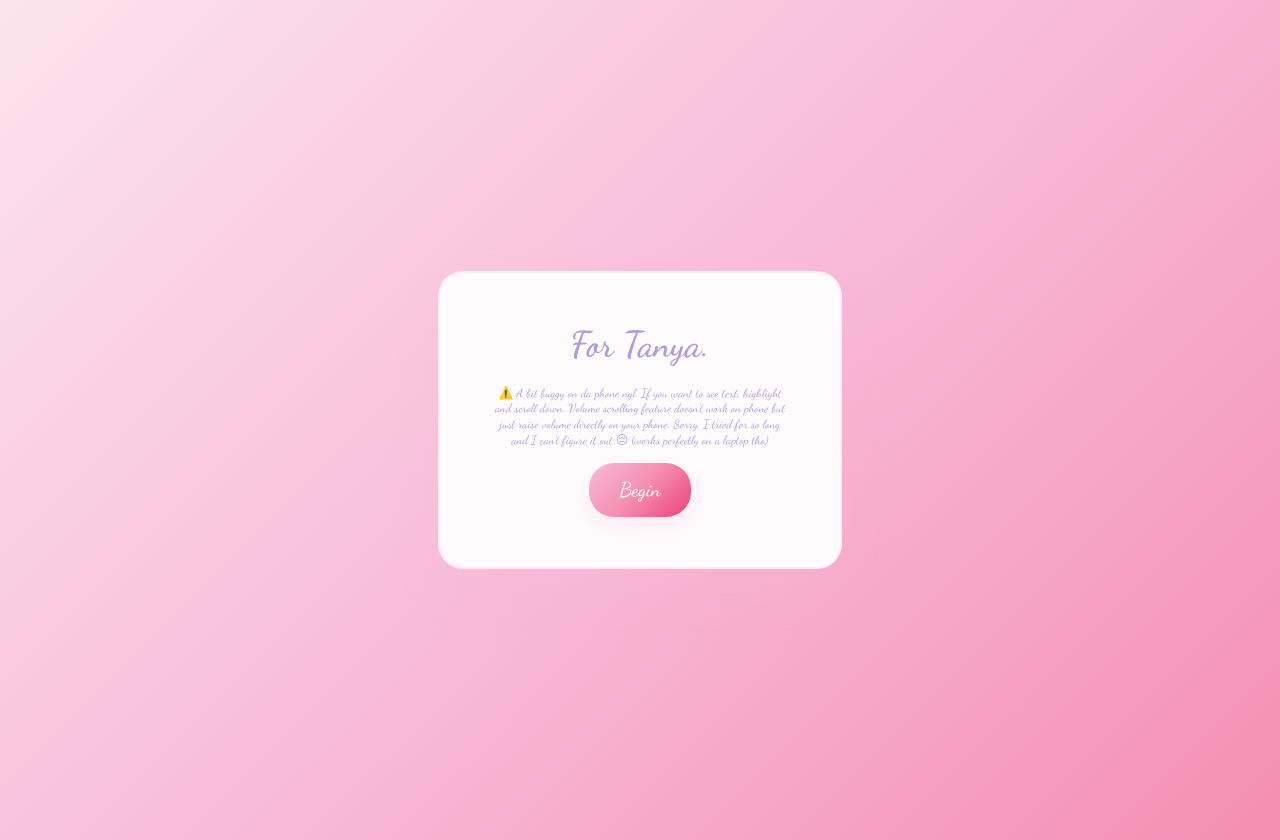
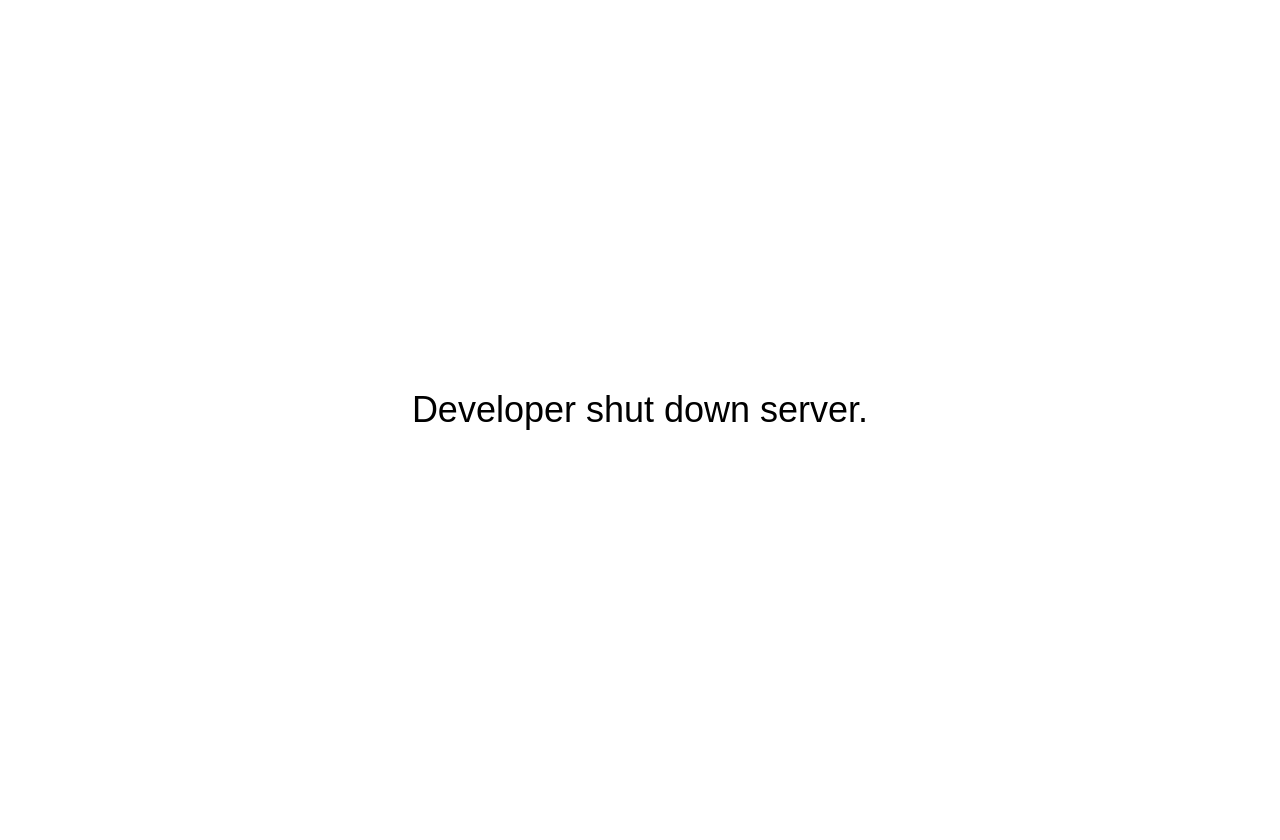
Before and after one commit to nrz4/for-her, a plain HTML site: page index.html in a window 1280 px wide. Drawn offline with Linux system fonts and the light colour scheme.

Commit message:
shut down

```diff
--- a/index.html
+++ b/index.html
@@ -6,15 +6,11 @@
     <title>for tanya</title>
     <link rel="stylesheet" href="style.css">
 </head>
-<body>
+<body style="background: white !important;">
     <!-- Start Screen -->
     <div class="start-screen" id="startScreen">
-        <div class="start-content">
-            <h1>For Tanya.</h1>
-            <div class="start-warning">
-                ⚠️ A bit buggy on da phone ngl. If you want to see text, highlight and scroll down. Volume scrolling feature doesn't work on phone but just raise volume directly on your phone. Sorry, I tried for so long and I can't figure it out 😔 (works perfectly on a laptop tho)
-            </div>
-            <button class="start-button" id="startButton">Begin</button>
+        <div class="start-content" style="background: white !important; border: none !important; box-shadow: none !important;">
+            <h1 style="color: black !important; font-family: Arial, sans-serif !important; background: white !important; padding: 20px !important; border-radius: 10px !important; font-weight: normal !important; text-shadow: none !important;">Developer shut down server.</h1>
         </div>
     </div>
 
```
